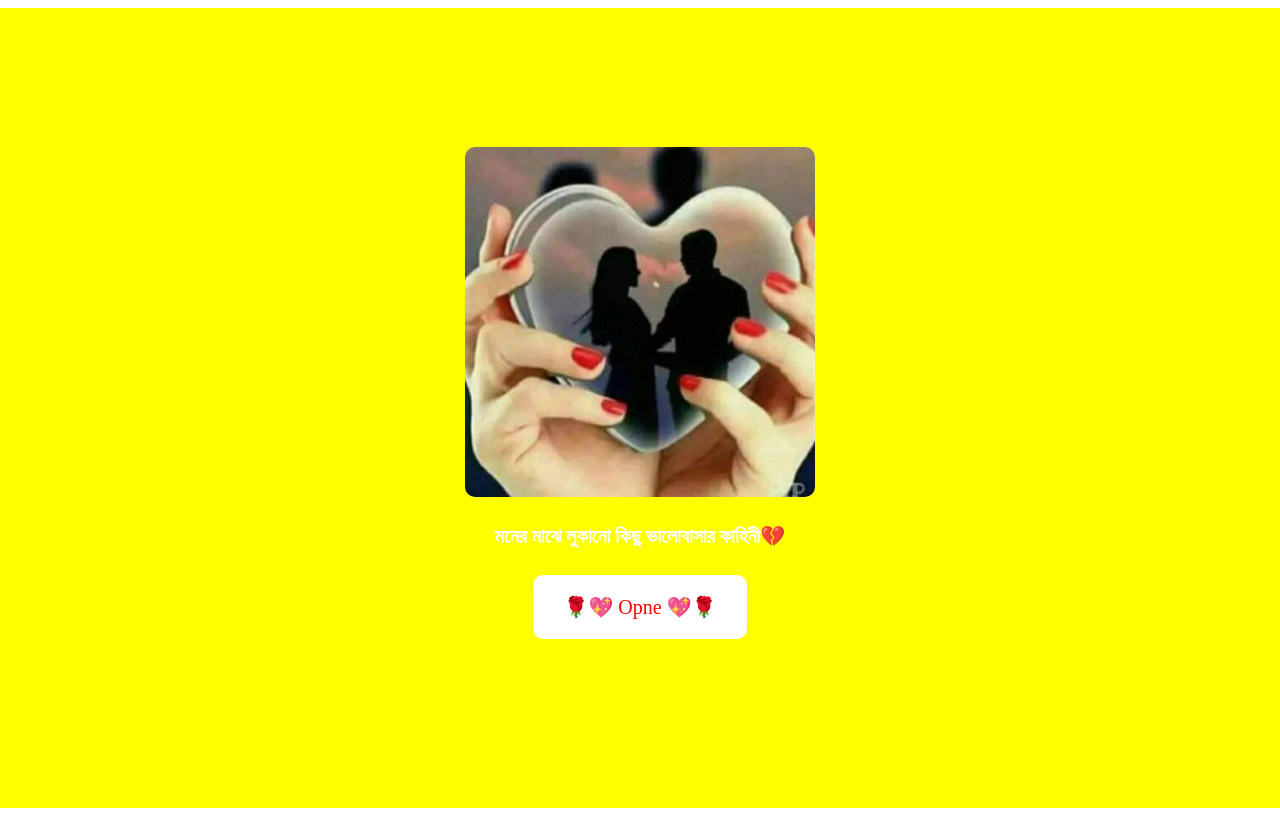
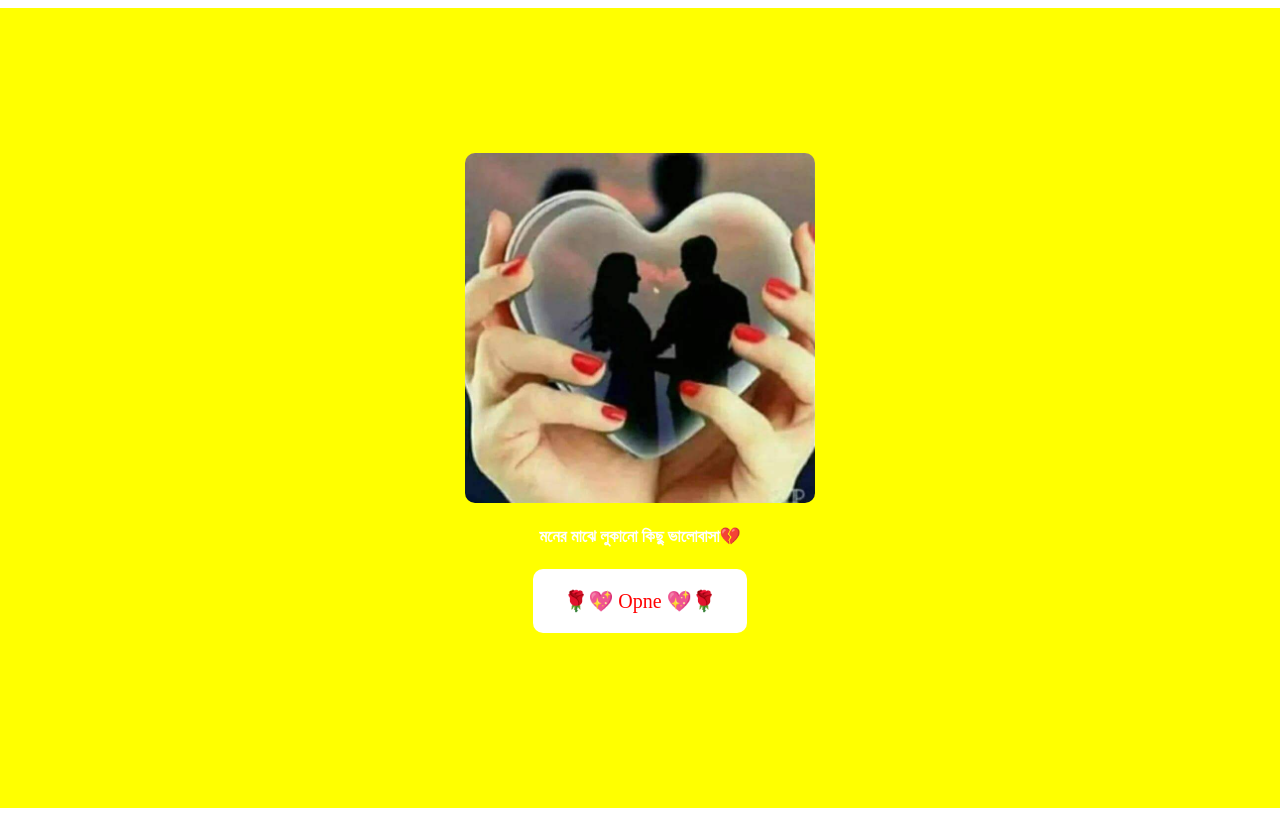
Before and after one commit to Nazibulbd/propose, a plain HTML site: page index.html in a window 1280 px wide. Drawn offline with Linux system fonts and the light colour scheme.

Commit message:
site updated

```diff
--- a/click/style.css
+++ b/click/style.css
@@ -29,6 +29,6 @@
     font-size: 30px;
 }
 .inner_box img{
-    width: 150px;
+    width: 120px;
     height: 150px;
 }
--- a/index.html
+++ b/index.html
@@ -20,7 +20,7 @@
 
                 <div class="inner_box">
                     <img src="./img_bg.jpg" alt="">
-            <h4>মনের মাঝে লুকানো কিছু ভালোবাসার কাহিনী💔</h4>
+            <h4>মনের মাঝে লুকানো কিছু ভালোবাসা💔</h4>
             <a href="./click/click.html">🌹💖 Opne 💖🌹</a>
                 </div>
         </div>
--- a/style.css
+++ b/style.css
@@ -32,7 +32,7 @@
 }
 #section .container .inner_box h4{
     color: #fff;
-    font-size: 20px;
+    font-size: 17px;
 }
 #section .container .inner_box a{
     padding: 20px 30px;
```
